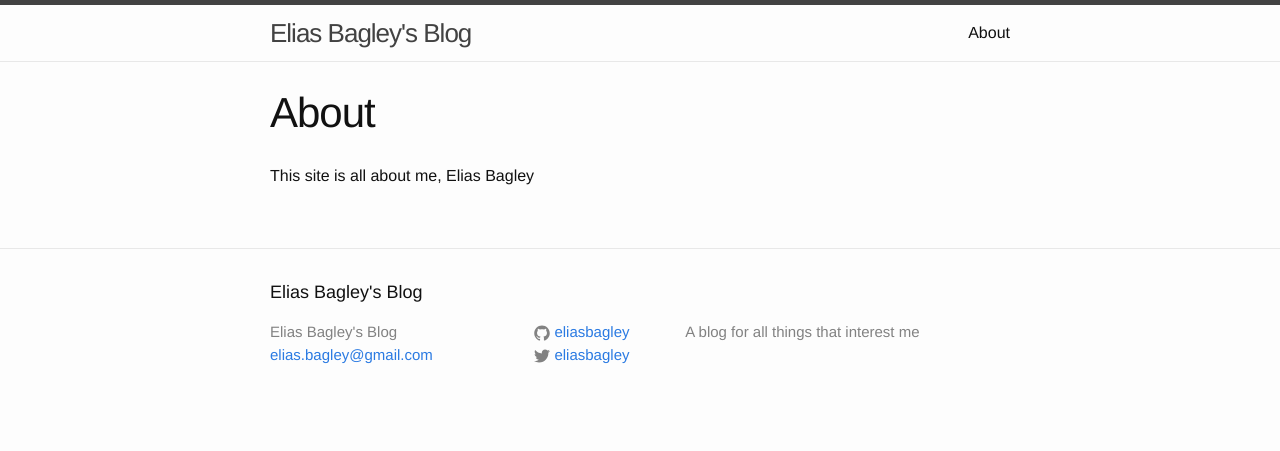
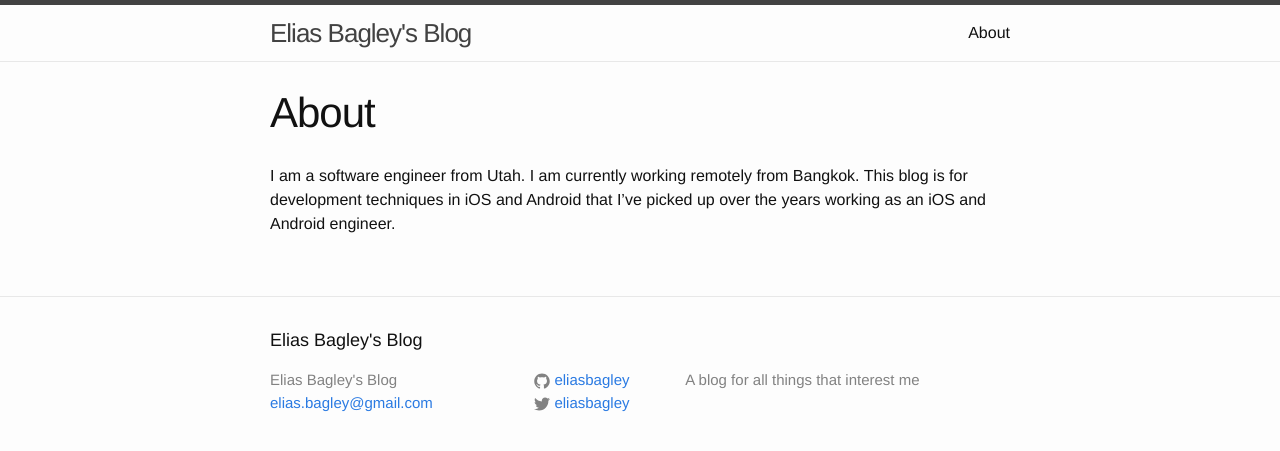
Before and after one commit to eliasbagley/eliasbagley.github.io, a Jekyll site: the page built from about.md, in a window 1280 px wide. Shown: the top 451 px of the page. Built offline with Jekyll 4.4.1, drawn with Linux system fonts in a browser that asks for light colours.

Commit message:
Update about

```diff
--- a/about.md
+++ b/about.md
@@ -4,4 +4,4 @@ title: About
 permalink: /about/
 ---
 
-This site is all about me, Elias Bagley
+I am a software engineer from Utah. I am currently working remotely from Bangkok. This blog is for development techniques in iOS and Android that I've picked up over the years working as an iOS and Android engineer.
```
